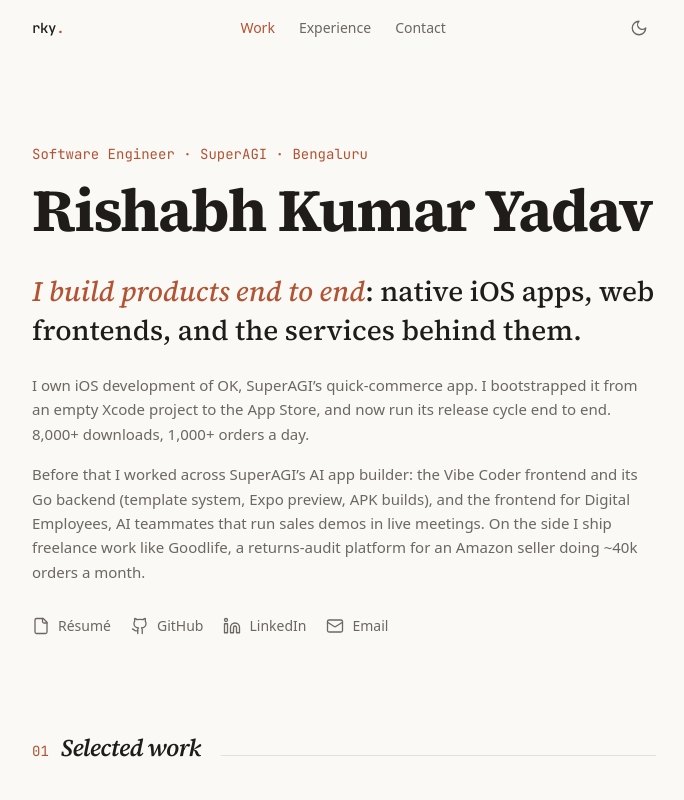
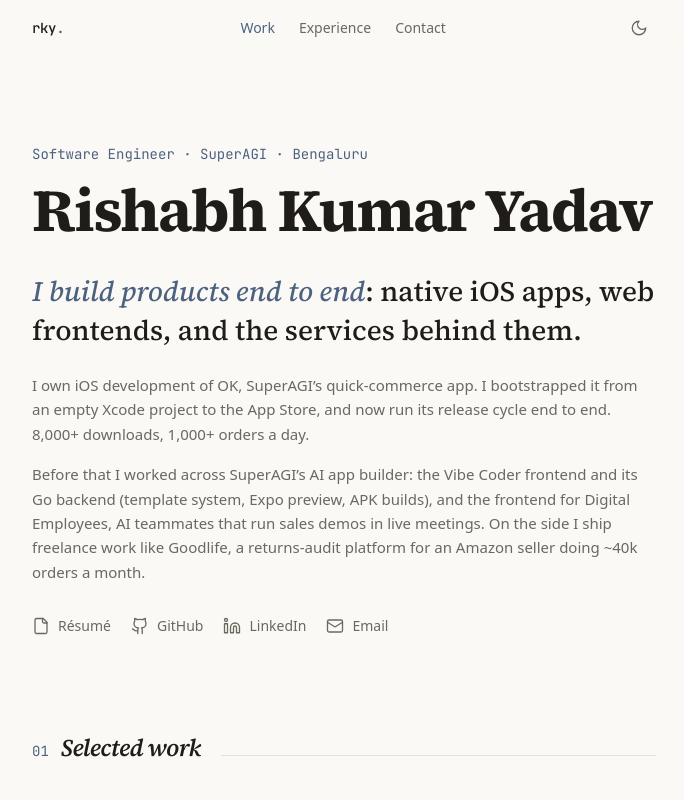
Before and after one commit to rishabhky/Portfolio_new, a React (Vite) app: page / in a window 1280 px wide. Shown: the top 800 px of the page, without its empty margins (296-980 px from the left). Built offline with nearby package versions, Linux system fonts and the light colour scheme; a web font is replaced by a local one.

Commit message:
Swap accent from terracotta to slate ink

```diff
--- a/src/index.css
+++ b/src/index.css
@@ -7,7 +7,7 @@
   --foreground: 30 10% 11%;
   --muted: 45 22% 92%;
   --muted-foreground: 35 6% 40%;
-  --accent: 15 55% 45%;
+  --accent: 215 25% 40%;
   --border: 45 16% 87%;
 }
 
@@ -16,7 +16,7 @@
   --foreground: 40 12% 88%;
   --muted: 30 6% 13%;
   --muted-foreground: 35 5% 58%;
-  --accent: 15 62% 66%;
+  --accent: 215 32% 70%;
   --border: 30 6% 16%;
 }
 
```
Also changed, not shown: public/favicon.svg.
